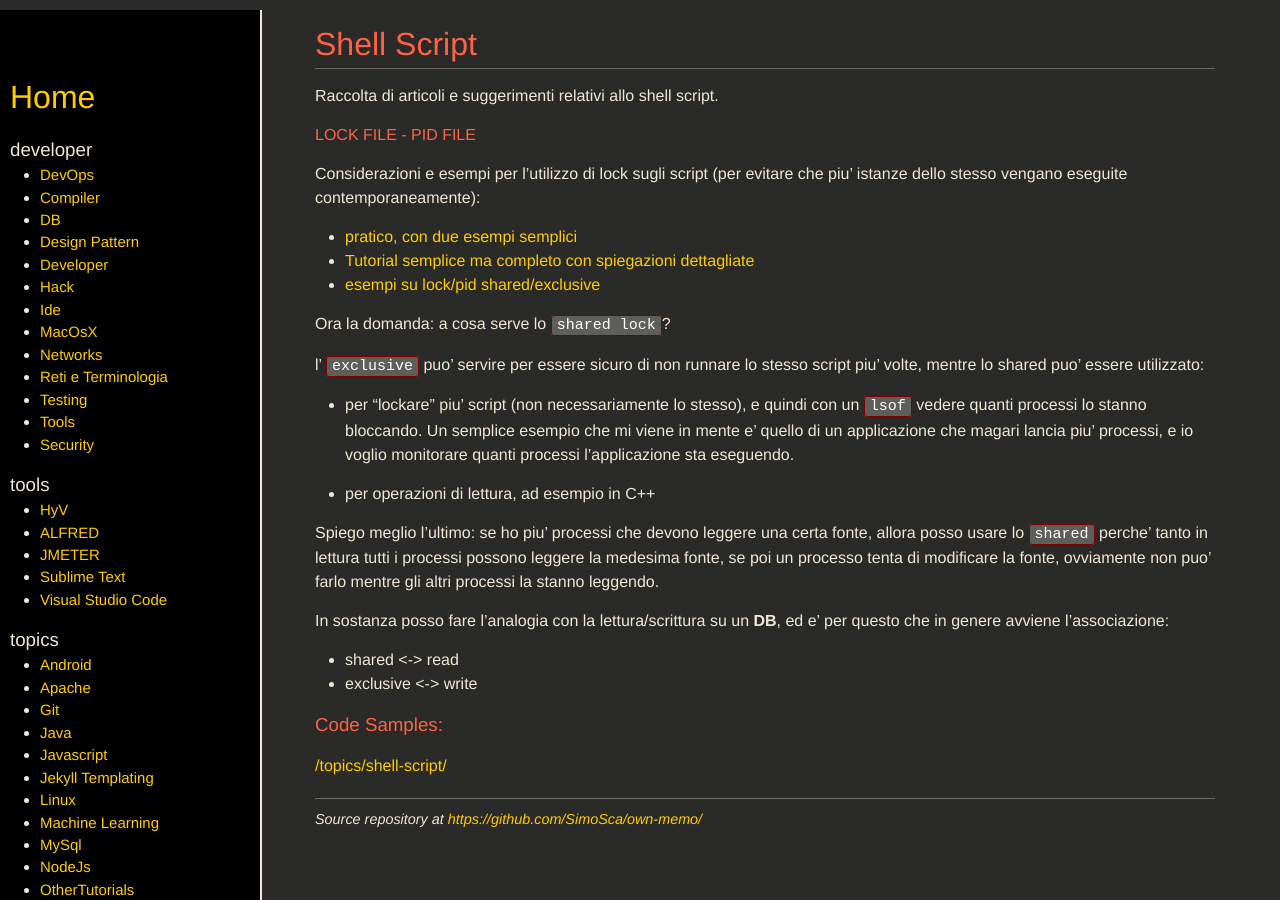
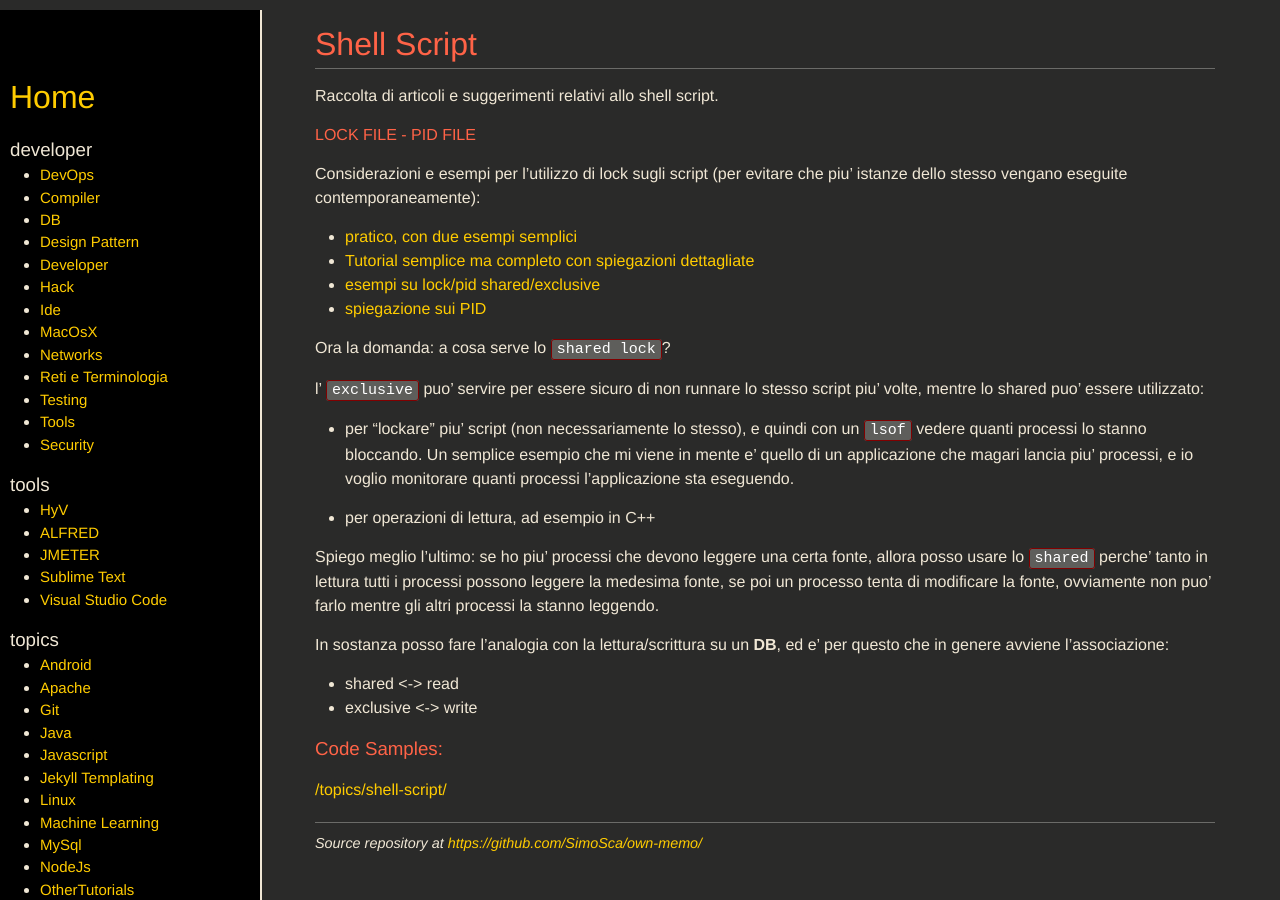
Before and after one commit to SimoSca/own-memo, a Jekyll site: the page built from _pages/topics/shell-script.md, in a window 1280 px wide. Built offline with Jekyll 4.4.1, drawn with Linux system fonts in a browser that asks for light colours; nearby versions of some CDN libraries.

Commit message:
[improved] aggiunto articolo sui PID

```diff
--- a/_pages/topics/shell-script.md
+++ b/_pages/topics/shell-script.md
@@ -17,6 +17,7 @@ Considerazioni e esempi per l'utilizzo di lock sugli script
 - [pratico, con due esempi semplici](https://dmorgan.info/posts/linux-lock-files/)
 - [Tutorial semplice ma completo con spiegazioni dettagliate](http://www.kfirlavi.com/blog/2012/11/06/elegant-locking-of-bash-program/)
 - [esempi su lock/pid shared/exclusive](https://loonytek.com/2015/01/15/advisory-file-locking-differences-between-posix-and-bsd-locks/)
+- [spiegazione sui PID](http://bencane.com/2015/09/22/preventing-duplicate-cron-job-executions/)
 
 Ora la domanda: a cosa serve lo `shared lock`?
 
```
